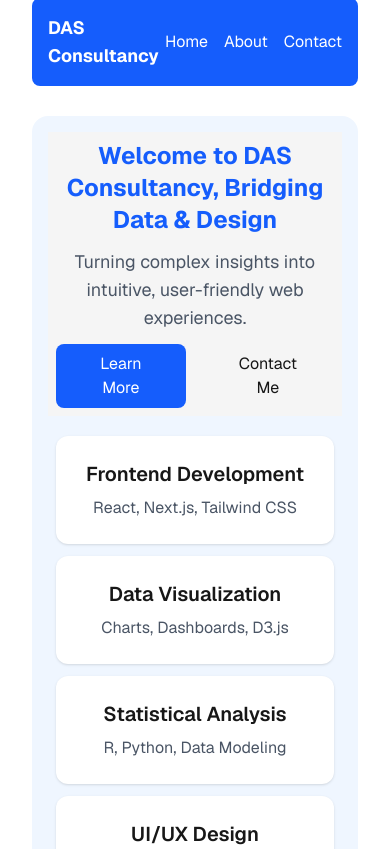
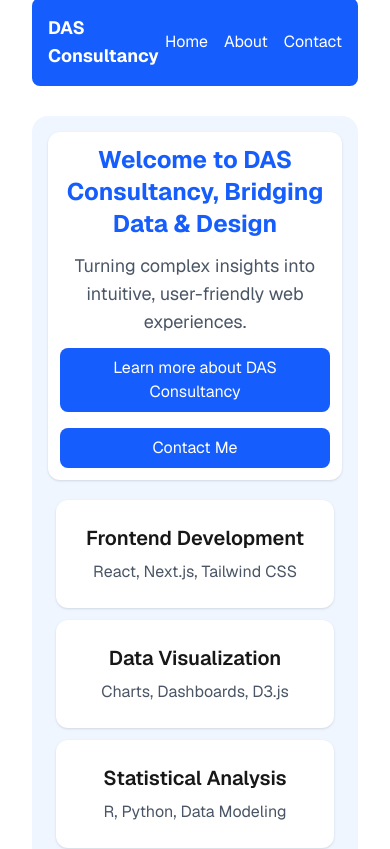
Before and after one commit to abdous/das-consultancy, a Next.js app: page / in a window 390 px wide. Shown: the top 849 px of the page. Built offline with nearby package versions, Linux system fonts and the light colour scheme.

Commit message:
DAS add metadata and clean up component.

```diff
--- a/app/page.js
+++ b/app/page.js
@@ -6,26 +6,33 @@
 
 
 
+// app/page.js
+export const metadata = {
+  title: "DAS Consultancy - Bridging Data & Design",
+  description:
+    "DAS Consultancy bridges data and design, creating intuitive web experiences with React, Next.js, and expert data visualization.",
+};
 
 
 
 export default function Home() {
+
   return (
     <MainComponent mainClassName="gap-3 md:gap-8 lg:gap-16">
 
       {/* Hero */}
-      <Section bgColor="bg-neutral-100">
+      <Section bgColor="bg-white shadow rounded-xl p-3 md:p-0">
         <h1 className="text-2xl md:text-4xl font-bold text-blue-600">
           Welcome to DAS Consultancy, Bridging Data & Design
         </h1>
         <p className="text-lg text-gray-600 max-w-xl mx-auto">
           Turning complex insights into intuitive, user-friendly web experiences.
         </p>
-        <div className="flex justify-center gap-4">
-          <ButtonLink href="/about" bg="blue-600" text="white" hoverBg="blue-700">
-            Learn More
+        <div className="flex flex-col justify-center gap-4 md:flex-row">
+          <ButtonLink href="/about" bg="blue-600" text="white" hoverBg="blue-700" ariaLabel="Learn more about DAS Consultancy" extraClasses="md:max-w-[133px] md:truncate">
+            Learn more about DAS Consultancy
           </ButtonLink>
-          <ButtonLink href="/contact" bg="gray-200" text="gray-800" hoverBg="gray-300">
+          <ButtonLink href="/about" bg="blue-600" text="white" hoverBg="blue-700" ariaLabel="Contact DAS Consultancy">
             Contact Me
           </ButtonLink>
         </div>
@@ -34,8 +41,8 @@
       {/* Skills */}
       <Section className="max-w-6xl grid sm:grid-cols-2 lg:grid-cols-4">
         {skills.map((skill, i) => (
-          <div key={i} className="bg-white shadow p-6 rounded-xl">
-            <h3 className="text-xl font-semibold mb-2">{skill.title}</h3>
+          <div key={i} className="bg-white shadow rounded-xl p-6">
+            <h2 className="text-xl font-semibold mb-2">{skill.title}</h2>
             <p className="text-gray-600">{skill.desc}</p>
           </div>
         ))}
@@ -52,10 +59,10 @@
                 <div className={`h-48 flex items-center justify-center ${proj.bgColor}`}>
                   <Icon className={`w-16 h-16 ${proj.iconColor}`} />
                 </div>
-                <div className="p-6">
-                  <h3 className="text-xl font-semibold mb-2">{proj.title}</h3>
+                <div className="p-6 ">
+                  <h2 className="text-xl font-semibold mb-2">{proj.title}</h2>
                   <p className="text-gray-600 mb-4">{proj.desc}</p>
-                  <Link href="#" className="text-blue-600 hover:underline">
+                  <Link href={proj.href} className="text-blue-600 hover:underline">
                     View Project →
                   </Link>
                 </div>
@@ -66,23 +73,31 @@
       </Section>
 
       {/* About */}
-      <Section bgColor="bg-white">
+      <Section bgColor="bg-white shadow rounded-xl">
         <p className="max-w-2xl mx-auto text-lg text-gray-700 mb-6">
           With over 7 years building modern web apps and 10+ years in statistics, I create interfaces
           that make data meaningful.
         </p>
-        <ButtonLink href="/about" bg="blue-600" text="white" hoverBg="blue-700" fullWidthOnMobile>
-          Read More
+        <ButtonLink
+          href="/about"
+          bg="blue-600"
+          text="white"
+          hoverBg="blue-700"
+          fullWidthOnMobile
+          ariaLabel={"Learn more about my background and work"}
+          extraClasses="md:max-w-[133px] md:truncate"
+        >
+          Learn more about my background and work
         </ButtonLink>
       </Section>
 
       {/* Contact */}
-      <Section bgColor="bg-blue-600 text-white">
+      <Section bgColor="bg-blue-600 shadow text-white">
         <h2 className="text-3xl font-bold mb-4">Let’s Work Together</h2>
         <p className="max-w-xl mx-auto mb-6">
           Got a project in mind? I’d love to hear about it and see how we can bring it to life.
         </p>
-        <ButtonLink href="/contact" bg="white" text="blue-600" hoverBg="gray-100" fullWidthOnMobile>
+        <ButtonLink href="/contact" bg="white" text="blue-600" hoverBg="gray-100" fullWidthOnMobile ariaLabel={"Get in touch with DAS Consultancy"}>
           Get in Touch
         </ButtonLink>
       </Section>
--- a/utils/mockData.ts
+++ b/utils/mockData.ts
@@ -15,35 +15,40 @@
         desc: "Created an interactive sales dashboard using Power BI as part of a DataCamp project, visualizing regional sales trends and key performance metrics to support data-driven decisions.",
         icon: BarChart3,
         bgColor: "bg-blue-100",
-        iconColor: "text-blue-600"
+        iconColor: "text-blue-600",
+        href: "https://www.datacamp.com/datalab/dashboard"
     },
     {
         title: "Data Analyst Professional Practical Exam Submission (DataCamp)",
         desc: "Completed DataCamp’s Data Analyst Professional certification practical exam, delivering insights from a real-world dataset through cleaning, analysis, visualization, and statistical interpretation using Python and Pandas.",
         icon: Activity,
         bgColor: "bg-red-100",
-        iconColor: "text-red-600"
+        iconColor: "text-red-600",
+        href: "https://www.datacamp.com/datalab/dashboard"
     },
     {
         title: "UI Components Library",
         desc: "Developed a private UI components library for De Lijn to ensure consistent design and faster development across internal applications. The library includes reusable, accessible components built with modern frontend technologies, enabling teams to maintain a unified look and feel while reducing development time.",
         icon: Layout,
         bgColor: "bg-purple-100",
-        iconColor: "text-purple-600"
+        iconColor: "text-purple-600",
+        href: "https://www.delijn.be"
     },
     {
         title: "Account-Based Ticketing (ABT) System - De Lijn",
         desc: "A smart ticketing system for De Lijn that lets passengers tap in and out using a transit card, mobile phone, or contactless bank card. The system automatically calculates fares based on the journey and links them to the passenger’s account, enabling a seamless, cash-free travel experience.",
         icon: Ticket,
         bgColor: "bg-yellow-100",
-        iconColor: "text-yellow-600"
+        iconColor: "text-yellow-600",
+        href: "https://www.delijn.be/nl/tickets/"
     },
     {
         title: "De Lijn Flex",
         desc: "An on-demand transport service by De Lijn designed to connect rural and hard-to-reach areas with the main public transport network. It offers flexible scheduling and seamless integration with bus, tram, and train services.",
         icon: Bus,
         bgColor: "bg-green-100",
-        iconColor: "text-green-600"
+        iconColor: "text-green-600",
+        href: "https://www.delijn.be/nl/content/reisinfo/flex/"
     },
     {
         title: "De Lijn Routeplanner",
@@ -58,6 +63,7 @@
         desc: "Digital bus stop boards for De Lijn that provide real-time information about nearby stops, bus routes, and connections. The system integrates network maps, platform layouts, and stop-specific details, making it easy for passengers to navigate and plan their journey.",
         icon: Signpost,
         bgColor: "bg-pink-100",
-        iconColor: "text-pink-600"
+        iconColor: "text-pink-600",
+        href: "https://www.delijn.be"
     },
 ];
```
